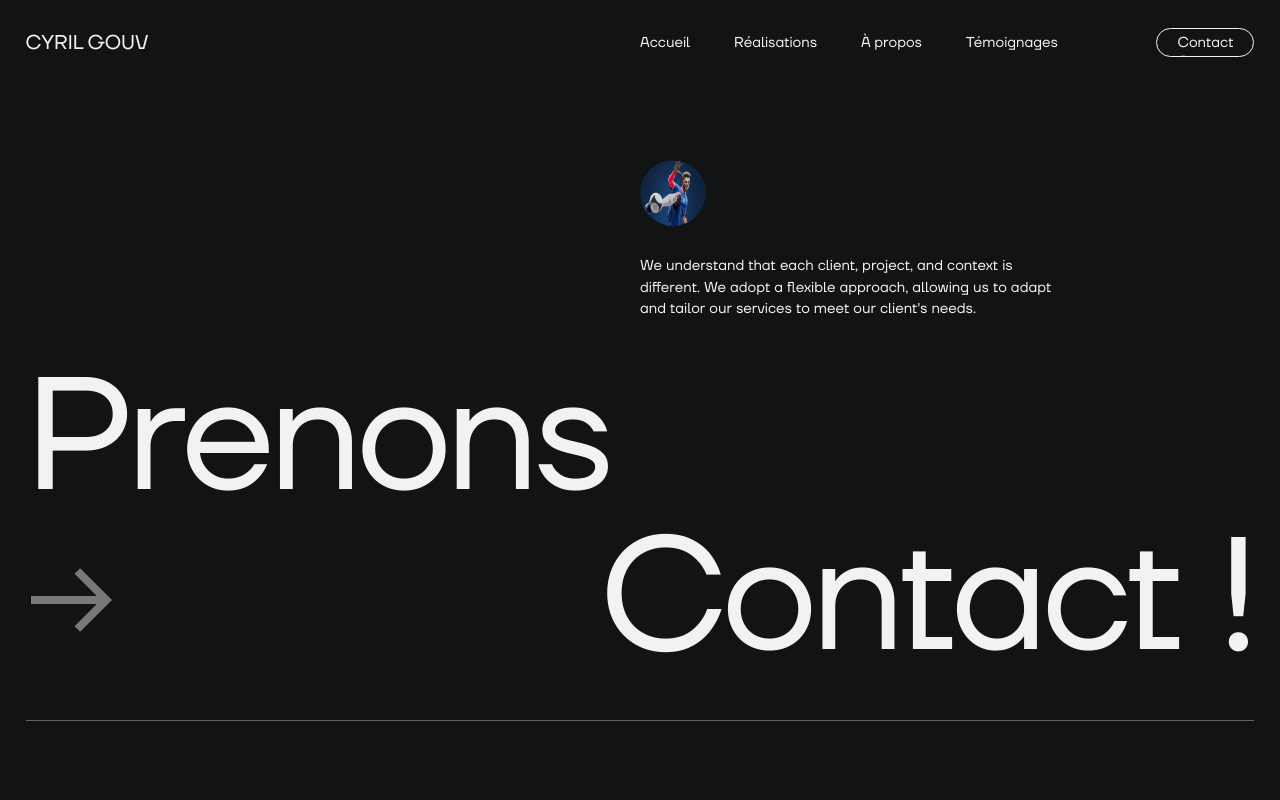
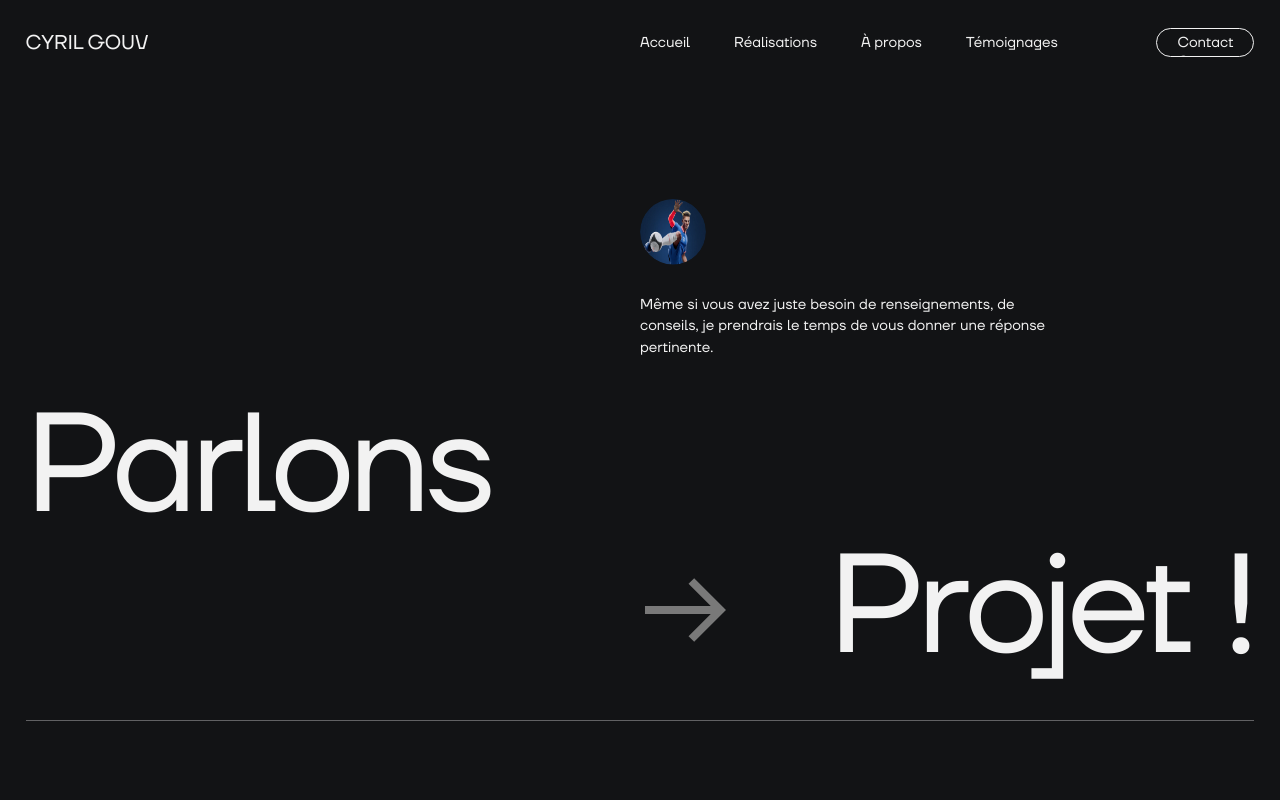
Before and after one commit to CyrilGouv/next-folio, a Next.js app: page /contact in a window 1280 px wide. Shown: the top 800 px of the page. Built offline with nearby package versions, Linux system fonts and the light colour scheme.

Commit message:
refactor TitlePage content && styles

```diff
--- a/components/UI/Elements/Text/TextHero.module.scss
+++ b/components/UI/Elements/Text/TextHero.module.scss
@@ -1,5 +1,5 @@
 .text {
-    width: 50%;
+    width: 54%;
     margin-left: auto;
     padding-bottom: var(--paddingM);
 
@@ -44,6 +44,8 @@
 */
 @media (min-width: 640px) {
     .text {
+        width: 50%;
+
         &__inner {
             width: 74%;
         }
@@ -138,7 +140,6 @@
 */
 @media (min-width: 1600px) {
     .text {
-        width: 46%;
 
         &__avatar {
             width: 4.25rem;
--- a/components/UI/Elements/Title/TitlePage.jsx
+++ b/components/UI/Elements/Title/TitlePage.jsx
@@ -41,9 +41,9 @@ const TitlePage = ({ page }) => {
             return (
                 <h1 className={ styles.title }>
                     <span className={ styles.title__line }>
-                        <span ref={ firstLine } className={ styles.title__line__word }>Dernières</span>
+                        <span ref={ firstLine } className={ styles.title__line__word }>Derniers</span>
                     </span>
-                    <span ref={ lastLine } className={ `${styles.title__line} ${styles.title__line__alt}` }>
+                    <span ref={ lastLine } className={ `${styles.title__line} ${styles.title__line__alt} ${styles.title__line__push}` }>
                         <svg className={ styles.title__line__arrow } version="1.1" viewBox="0 0 17 12" xmlns="http://www.w3.org/2000/svg">
                             <g fill="none" fillRule="evenodd">
                             <g transform="translate(8 6) rotate(45) translate(-5 -5)" stroke="#797979" strokeWidth="1.5">
@@ -52,7 +52,7 @@ const TitlePage = ({ page }) => {
                             </g>
                             </g>
                         </svg>
-                        <span className={ styles.title__line__word }>Créations</span>
+                        <span className={ styles.title__line__word }>Projets</span>
                     </span>
                 </h1>
             )
@@ -94,9 +94,9 @@ const TitlePage = ({ page }) => {
             return (
                 <h1 className={ styles.title }>
                     <span className={ styles.title__line }>
-                        <span ref={ firstLine } className={ styles.title__line__word }>Prenons</span>
+                        <span ref={ firstLine } className={ styles.title__line__word }>Parlons</span>
                     </span>
-                    <span ref={ lastLine } className={ `${styles.title__line} ${styles.title__line__alt}` }>
+                    <span ref={ lastLine } className={ `${styles.title__line} ${styles.title__line__alt} ${styles.title__line__push}` }>
                         <svg className={ styles.title__line__arrow } version="1.1" viewBox="0 0 17 12" xmlns="http://www.w3.org/2000/svg">
                             <g fill="none" fillRule="evenodd">
                             <g transform="translate(8 6) rotate(45) translate(-5 -5)" stroke="#797979" strokeWidth="1.5">
@@ -105,7 +105,7 @@ const TitlePage = ({ page }) => {
                             </g>
                             </g>
                         </svg>
-                        <span className={ styles.title__line__word }>Contact !</span>
+                        <span className={ styles.title__line__word }>Projet !</span>
                     </span>
                 </h1>
             )
--- a/components/UI/Elements/Title/TitlePage.module.scss
+++ b/components/UI/Elements/Title/TitlePage.module.scss
@@ -1,6 +1,6 @@
 .title {
     width: 100%;
-    font-size: clamp(4.25rem, 12.5vw, 210px);
+    font-size: clamp(4.25rem, 11vw, 210px);
     line-height: 1;
 
     &__line {
@@ -35,7 +35,6 @@
         min-height: 1.625rem;
         max-height: 95px;
         height: 5vw;
-        margin-right: var(--paddingXS);
 
         g {
             stroke-width: 1.5px;
@@ -48,11 +47,26 @@
     }
 
     &__line__push:not(:first-of-type) {
-        width: 50%;
+        width: 54%;
         margin-left: auto;
     }
 }
 
+
+
+/*
+//==========================================================
+//  Responsive =>  > 640px
+//==========================================================
+*/
+@media (min-width: 640px)  {
+    .title {
+        &__line__push:not(:first-of-type) {
+            width: 50%;
+            margin-left: auto;
+        }
+    }
+}
 
 
 /*
--- a/components/UI/Elements/Title/TitleSection.module.scss
+++ b/components/UI/Elements/Title/TitleSection.module.scss
@@ -1,5 +1,5 @@
 .title {
-    font-size: clamp(6rem, 11vw, 220px);
+    font-size: clamp(6rem, 11vw, 210px);
     overflow: hidden;
 
     &__letter {
--- a/data/content.js
+++ b/data/content.js
@@ -17,7 +17,7 @@ export const aboutCoverLastImage = {
 export const testimonialsHeroText = "Qu’est-ce que mes clients disent de moi ? Parce qu’au bout du compte, c’est leur avis qui compte le plus, voici leur témoignage."
 
 // CONTACT
-export const contactHeroText = "We understand that each client, project, and context is different. We adopt a flexible approach, allowing us to adapt and tailor our services to meet our client's needs."
+export const contactHeroText = "Même si vous avez juste besoin de renseignements, de conseils, je prendrais le temps de vous donner une réponse pertinente."
 export const contactAvatar = {
     img: "/images/projects/fake/project-01.webp",
     alt: "Vous avez un projet web ? Contactez Cyril Gouv !"
```
